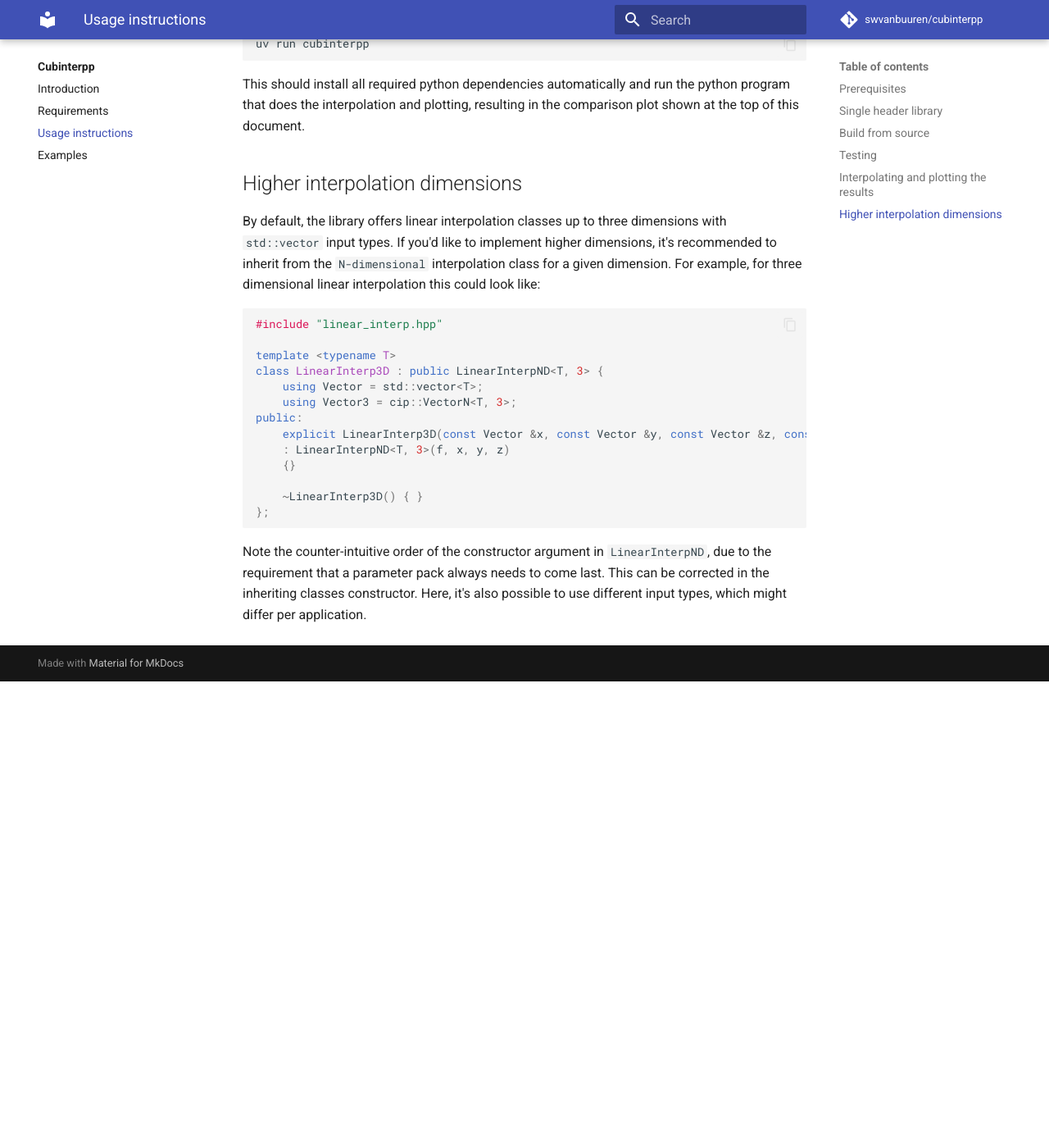
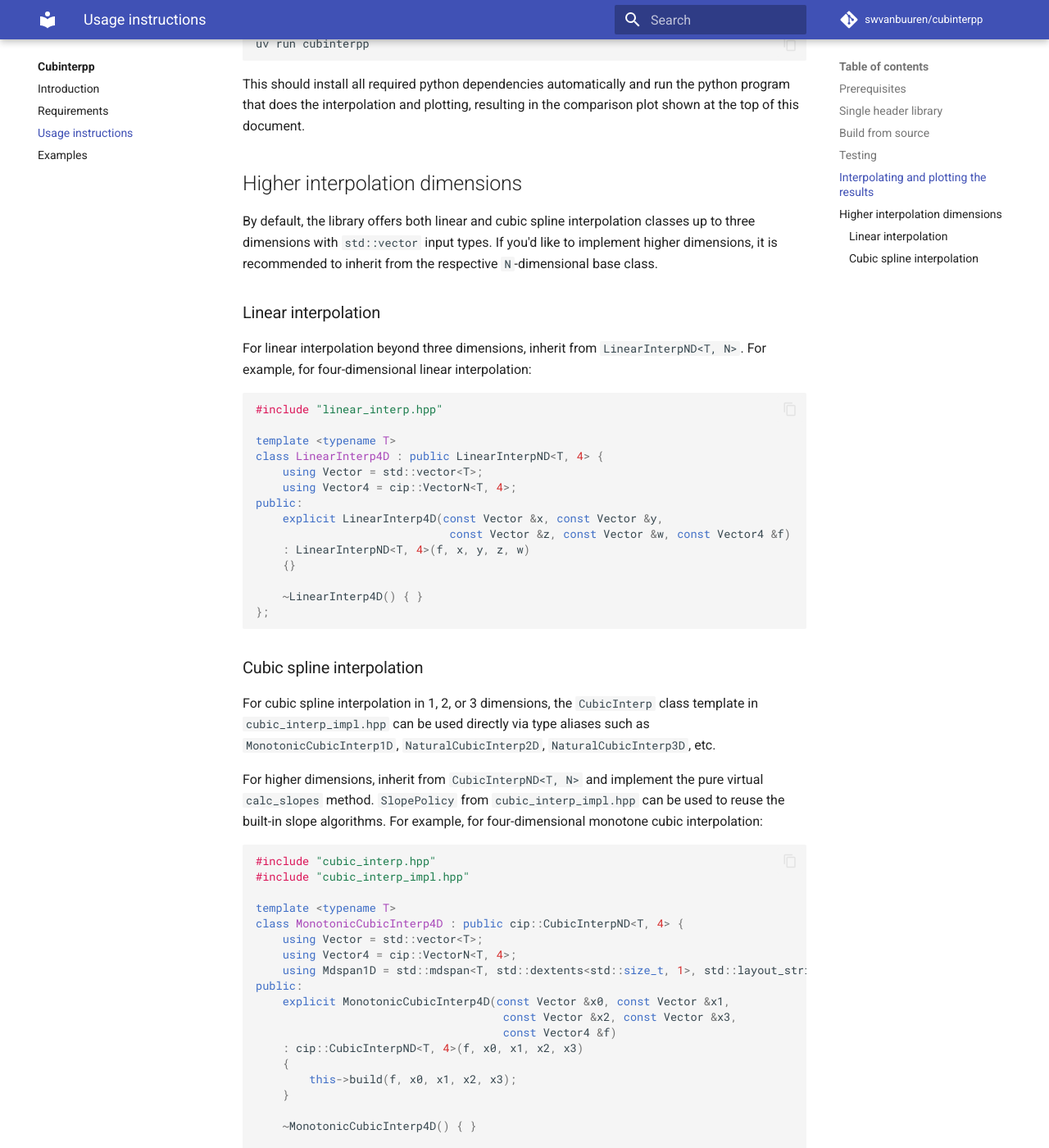
Before and after one commit to swvanbuuren/cubinterpp, an MkDocs documentation site: the page built from docs/usage.md, in a window 1280 px wide and 1400 px high, scrolled down 1960 px. Shown: the whole window at 82% size. Built offline with MkDocs 1.6.1 and Material for MkDocs 9.7.7, drawn with Linux system fonts in a browser that asks for light colours; comment, search, counter and statistics services are not loaded; before the commit the page ends 2791 px from its top, so only the background shows below that; some of the changed text lies outside the part shown.

Commit message:
docs: Update usage instructions for higher dimensional interpolation support
Signed-off-by: Sietze van Buuren <s.van.buuren@gmail.com>

````diff
--- a/docs/usage.md
+++ b/docs/usage.md
@@ -108,30 +108,71 @@ comparison plot shown at the top of this document.
 
 ## Higher interpolation dimensions
 
-By default, the library offers linear interpolation classes up to three
-dimensions with `std::vector` input types. If you'd like to implement higher
-dimensions, it's recommended to inherit from the `N-dimensional` interpolation
-class for a given dimension. For example, for three dimensional linear
-interpolation this could look like:
+By default, the library offers both linear and cubic spline interpolation classes
+up to three dimensions with `std::vector` input types. If you'd like to implement
+higher dimensions, it is recommended to inherit from the respective
+`N`-dimensional base class.
+
+### Linear interpolation
+
+For linear interpolation beyond three dimensions, inherit from
+`LinearInterpND<T, N>`. For example, for four-dimensional linear interpolation:
 
 ```cpp
 #include "linear_interp.hpp"
 
 template <typename T>
-class LinearInterp3D : public LinearInterpND<T, 3> {
+class LinearInterp4D : public LinearInterpND<T, 4> {
     using Vector = std::vector<T>;
-    using Vector3 = cip::VectorN<T, 3>;
+    using Vector4 = cip::VectorN<T, 4>;
 public:
-    explicit LinearInterp3D(const Vector &x, const Vector &y, const Vector &z, const Vector3 &f)
-    : LinearInterpND<T, 3>(f, x, y, z)
+    explicit LinearInterp4D(const Vector &x, const Vector &y,
+                             const Vector &z, const Vector &w, const Vector4 &f)
+    : LinearInterpND<T, 4>(f, x, y, z, w)
     {}
 
-    ~LinearInterp3D() { }
+    ~LinearInterp4D() { }
 };
 ```
 
-Note the counter-intuitive order of the constructor argument in
-`LinearInterpND`, due to the requirement that a parameter pack always needs to
-come last. This can be corrected in the inheriting classes constructor. Here,
-it's also possible to use different input types, which might differ per
-application.
+### Cubic spline interpolation
+
+For cubic spline interpolation in 1, 2, or 3 dimensions, the `CubicInterp` class
+template in `cubic_interp_impl.hpp` can be used directly via type aliases such as
+`MonotonicCubicInterp1D`, `NaturalCubicInterp2D`, `NaturalCubicInterp3D`, etc.
+
+For higher dimensions, inherit from `CubicInterpND<T, N>` and implement the pure
+virtual `calc_slopes` method. `SlopePolicy` from `cubic_interp_impl.hpp` can be
+used to reuse the built-in slope algorithms. For example, for four-dimensional
+monotone cubic interpolation:
+
+```cpp
+#include "cubic_interp.hpp"
+#include "cubic_interp_impl.hpp"
+
+template <typename T>
+class MonotonicCubicInterp4D : public cip::CubicInterpND<T, 4> {
+    using Vector = std::vector<T>;
+    using Vector4 = cip::VectorN<T, 4>;
+    using Mdspan1D = std::mdspan<T, std::dextents<std::size_t, 1>, std::layout_stride>;
+public:
+    explicit MonotonicCubicInterp4D(const Vector &x0, const Vector &x1,
+                                     const Vector &x2, const Vector &x3,
+                                     const Vector4 &f)
+    : cip::CubicInterpND<T, 4>(f, x0, x1, x2, x3)
+    {
+        this->build(f, x0, x1, x2, x3);
+    }
+
+    ~MonotonicCubicInterp4D() { }
+
+    Vector calc_slopes(const Vector& x, const Mdspan1D& f) const override {
+        return cip::SlopePolicy<cip::SlopeMethod::Monotonic>::template calc<T>(x, f);
+    }
+};
+```
+
+Note the counter-intuitive order of the constructor arguments in `LinearInterpND`
+and `CubicInterpND`, due to the requirement that a parameter pack always needs to
+come last. This can be corrected in the inheriting class's constructor. It is also
+possible to use different input types, which might differ per application.
````
Also changed, not shown: docs/introduction.md (+3 -3 lines).
